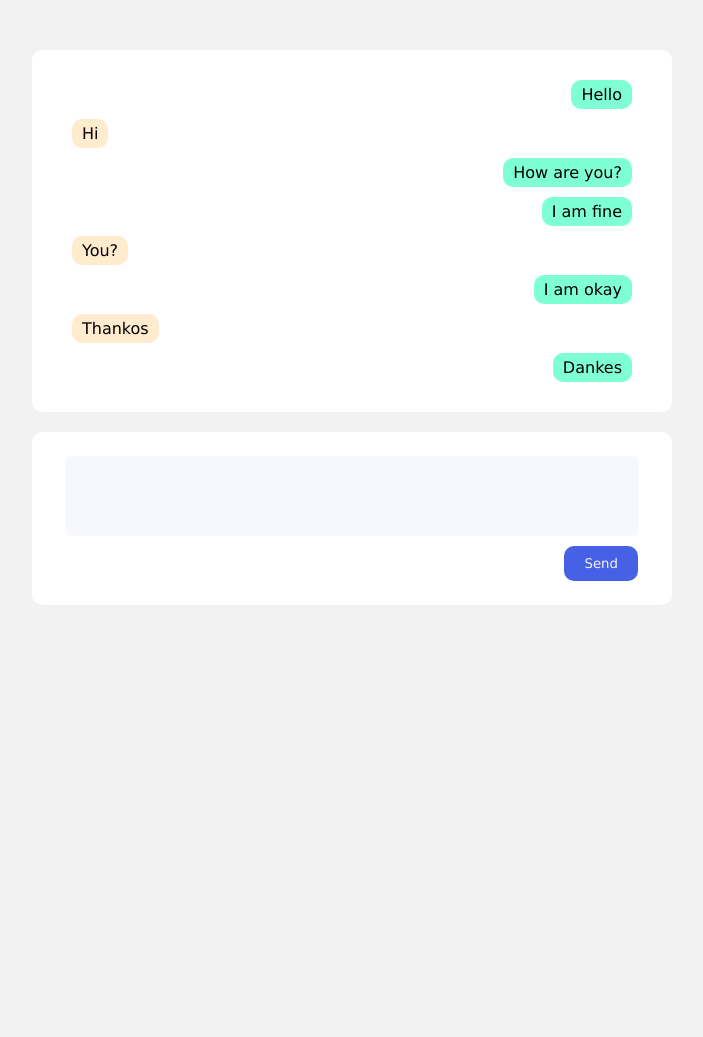
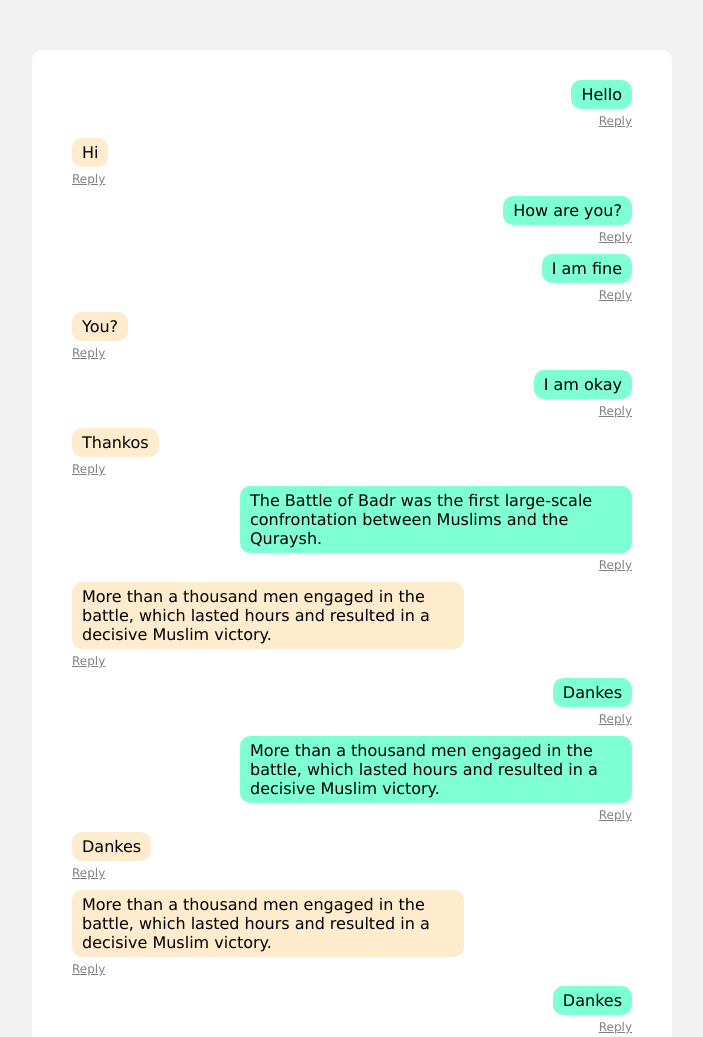
Before and after one commit to Win-Labs/socket.io, a website with bundled scripts: page client/index.html in a window 1280 px wide. Shown: the top 1037 px of the page, without its empty margins (288-991 px from the left). Before the commit the page ends 850 px from the top, so only its background shows below. Built offline with nearby package versions, Linux system fonts and the light colour scheme.

Commit message:
add reply button and reifne styling

```diff
--- a/client/index.css
+++ b/client/index.css
@@ -30,6 +30,7 @@ html {
   padding: 30px 40px;
   background-color: white;
   border-radius: 10px;
+  overflow: scroll;
 }
 
 .message {
@@ -37,20 +38,34 @@ html {
   padding: 5px 10px;
   background-color: blanchedalmond;
   width: auto;
+  margin-right: 30%;
 }
 
 .sent {
   background-color: aquamarine;
+  margin-left: 30%;
+  margin-right: 0;
+}
+
+.btn-reply {
+  color: grey;
+  text-decoration: underline;
+  font-size: 12px;
+}
+
+.btn-reply:hover {
+  cursor: pointer;
 }
 
 .message-row {
   display: flex;
-  justify-content: flex-end;
-  align-items: center;
+  align-items: flex-end;
+  flex-direction: column;
+  gap: 5px;
 }
 
 .received {
-  justify-content: flex-start;
+  align-items: flex-start;
 }
 
 .input-box {
@@ -63,13 +78,13 @@ html {
   border-radius: 10px;
 }
 
-.button-row {
+.btn-row {
   display: flex;
   width: 100%;
   justify-content: flex-end;
 }
 
-.button-send {
+.btn-send {
   padding: 10px 20px;
   background-color: #4661e6;
   border-radius: 10px;
@@ -78,12 +93,12 @@ html {
   transition: all 0.3s;
 }
 
-.button-send:hover {
+.btn-send:hover {
   cursor: pointer;
   background-color: #7c91f9;
 }
 
-.button-send:active {
+.btn-send:active {
   background-color: #4661e6;
   transform: scale(1.2);
 }
--- a/client/index.html
+++ b/client/index.html
@@ -12,7 +12,7 @@
       <div class="messages-box"></div>
       <div class="input-box">
         <textarea class="textarea"></textarea>
-        <div class="button-row"><button class="button-send">Send</button></div>
+        <div class="btn-row"><button class="btn-send">Send</button></div>
       </div>
     </div>
     <script src="./index.js" type="module"></script>
--- a/client/index.js
+++ b/client/index.js
@@ -16,13 +16,47 @@ const messages = [
   { text: "You?", direction: "received" },
   { text: "I am okay", direction: "sent" },
   { text: "Thankos", direction: "received" },
+  {
+    text: "The Battle of Badr was the first large-scale confrontation between Muslims and the Quraysh.",
+    direction: "sent",
+  },
+  {
+    text: "More than a thousand men engaged in the battle, which lasted hours and resulted in a decisive Muslim victory. ",
+    direction: "received",
+  },
   { text: "Dankes", direction: "sent" },
+  {
+    text: "More than a thousand men engaged in the battle, which lasted hours and resulted in a decisive Muslim victory. ",
+    direction: "sent",
+  },
+  { text: "Dankes", direction: "received" },
+  {
+    text: "More than a thousand men engaged in the battle, which lasted hours and resulted in a decisive Muslim victory. ",
+    direction: "received",
+  },
+  { text: "Dankes", direction: "sent" },
+  {
+    text: "More than a thousand men engaged in the battle, which lasted hours and resulted in a decisive Muslim victory. ",
+    direction: "sent",
+  },
+  {
+    text: "More than a thousand men engaged in the battle, which lasted hours and resulted in a decisive Muslim victory. ",
+    direction: "received",
+  },
+  {
+    text: "More than a thousand men engaged in the battle, which lasted hours and resulted in a decisive Muslim victory. ",
+    direction: "sent",
+  },
+  {
+    text: "More than a thousand men engaged in the battle, which lasted hours and resulted in a decisive Muslim victory. ",
+    direction: "received",
+  },
 ];
 
 const messageRow = (message, direction) =>
   direction === "sent"
-    ? `<div class="message-row"><p class="message sent">${message}</p></div>`
-    : `<div class="message-row received"><p class="message">${message}</p></div>`;
+    ? `<div class="message-row"><p class="message sent">${message}</p><p class="btn-reply">Reply</p></div>`
+    : `<div class="message-row received"><p class="message">${message}</p><p class="btn-reply">Reply</p></div>`;
 
 messages.forEach((message) => {
   beforeEnd(
```
